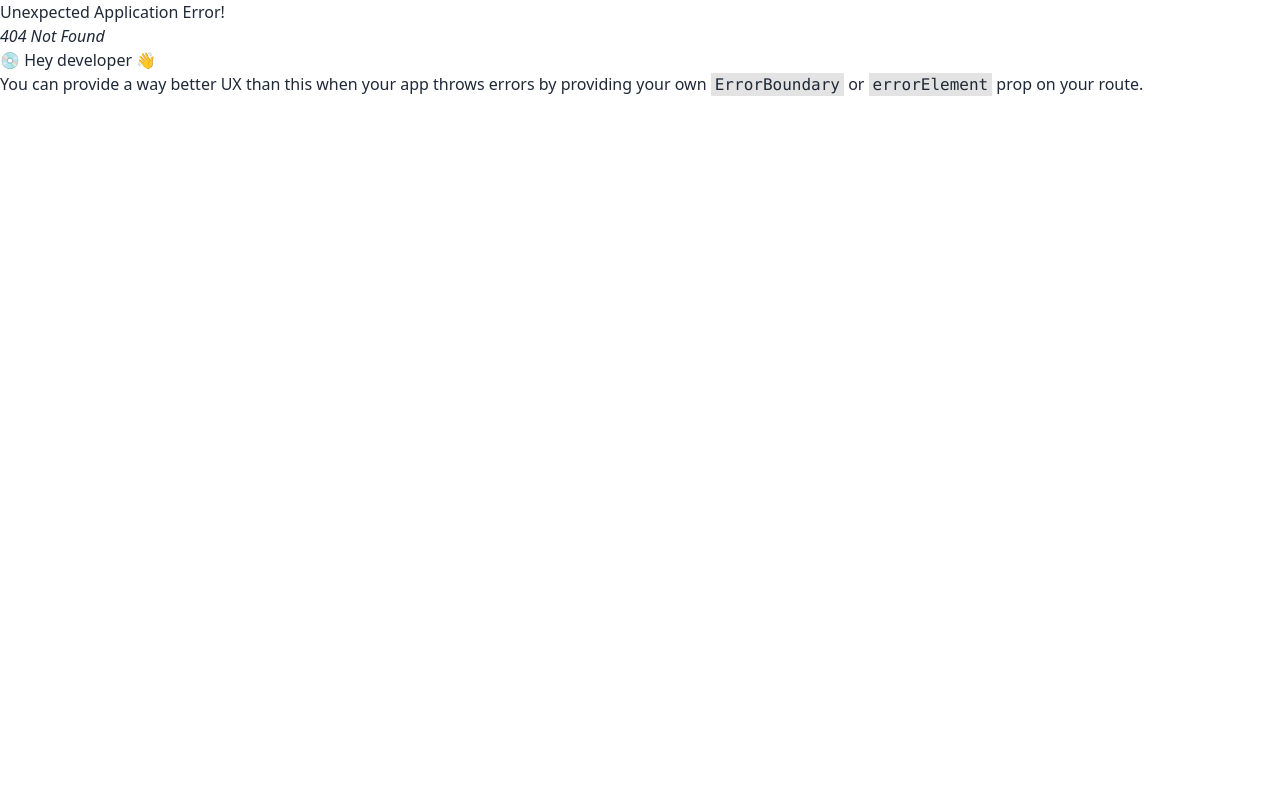
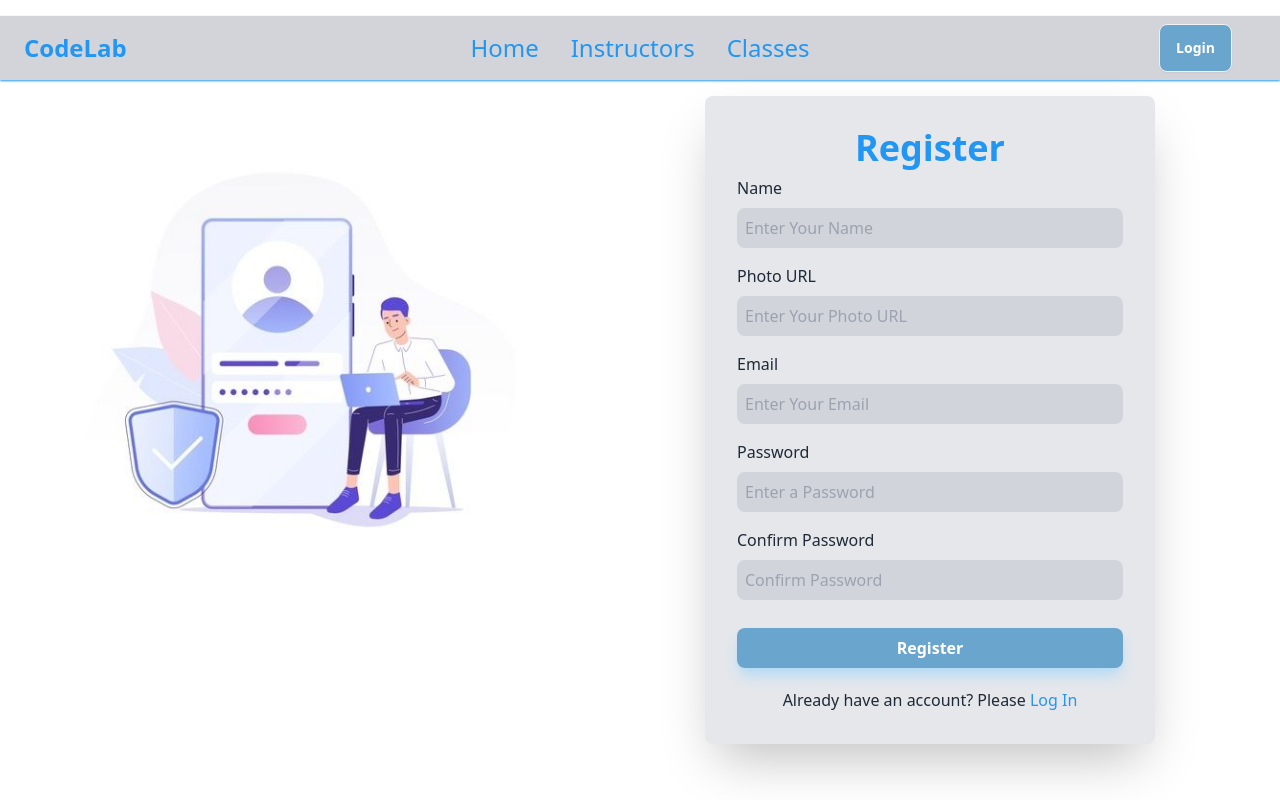
Before and after one commit to mahbub-alom/codelab-client, a React (Vite) app: page /register in a window 1280 px wide. Before the commit this address had no page. Shown: the top 800 px of the page. Built offline with nearby package versions, Linux system fonts and the light colour scheme.

Commit message:
register page done

```diff
--- a/package.json
+++ b/package.json
@@ -10,6 +10,7 @@
     "preview": "vite preview"
   },
   "dependencies": {
+    "axios": "^1.7.2",
     "localforage": "^1.10.0",
     "match-sorter": "^6.3.4",
     "react": "^18.2.0",
--- a/src/Pages/Home/Login/Login.jsx
+++ b/src/Pages/Home/Login/Login.jsx
@@ -146,6 +146,7 @@ const Login = () => {
           <p className="text-gray-800 text-center">
             Don't have an account? Please
             <Link to="/register" className="text-[#2196F3]">
+            {" "}
             Register
             </Link>
           </p>
--- /dev/null
+++ b/src/Pages/Home/Register/Register.jsx
@@ -0,0 +1,186 @@
+import React, { useContext, useState } from "react";
+import { useForm } from "react-hook-form";
+import RegisterImage from "../../../assets/Register/register.jpg";
+import { Link, useLocation, useNavigate } from "react-router-dom";
+import Swal from "sweetalert2";
+import useAuth from "../../../Hook/useAuth";
+
+const Register = () => {
+  const {
+    register,
+    handleSubmit,
+    reset,
+    formState: { errors },
+  } = useForm();
+  const { registerWithPass, updateUserProfile } = useAuth();
+  const [passMatch, setPassMatch] = useState("");
+
+  const location = useLocation();
+  const navigate = useNavigate();
+  const from = location.state?.from?.pathname || "/";
+
+  const onSubmit = (data) => {
+    if (data?.password !== data?.confirmPassword) {
+      setPassMatch("Password not matched");
+      return;
+    } else {
+      setPassMatch("");
+    }
+
+    //creating a new user
+    registerWithPass(data?.email, data?.password)
+      .then((result) => {
+        const loggedUser = result.user;
+        console.log(loggedUser);
+
+        // add additional information of user
+        updateUserProfile(data?.name, data?.photoURL).then(() => {
+          const saveUser = {
+            name: data.name,
+            email: data.email,
+            photoURL: data.photoURL,
+          };
+          console.log('saved user',saveUser);
+
+          fetch("https://cricket-starts-server.vercel.app/users", {
+            method: "POST",
+            headers: {
+              "content-type": "application/json",
+            },
+            body: JSON.stringify(saveUser),
+          })
+            .then((res) => res.json())
+            .then((data) => {
+              // console.log("after post",data)
+              if (data?.insertedId) {
+                reset();
+                Swal.fire({
+                  position: "top-end",
+                  icon: "success",
+                  title: "User created successfully.",
+                  showConfirmButton: false,
+                  timer: 1500,
+                });
+                navigate(from, { replace: true });
+              }
+            });
+        });
+      })
+      .catch((err) => {
+        console.log(err.message);
+        Swal.fire("Something went wrong", `${err.message}`, "error");
+      });
+  };
+
+  return (
+    <div className="grid grid-cols-1 pt-20 pe-10 sm:grid-cols-2 h-full w-full mt-4">
+      <div className="hidden sm:block">
+        <img
+          className="max-w-[600px] mx-auto mt-16"
+          src={RegisterImage}
+          alt=""
+        />
+      </div>
+
+      <div className="bg-white flex flex-col justify-center">
+        <form
+          className="max-w-[450px] w-full mx-auto rounded-lg bg-gray-200 p-8 px-8 shadow-2xl"
+          onSubmit={handleSubmit(onSubmit)}
+        >
+          <h2 className="text-4xl text-[#2196F3] font-bold text-center">
+            Register
+          </h2>
+          <div className="flex flex-col text-gray-800 py-2">
+            <label>Name</label>
+            <input
+              className="rounded-lg text-black bg-gray-300 mt-2 p-2 focus:border-indigo-500 focus:bg-gray-100 focus:outline-none"
+              type="text"
+              {...register("name")}
+              placeholder="Enter Your Name"
+            />
+          </div>
+          <div className="flex flex-col text-gray-800 py-2">
+            <label>Photo URL</label>
+            <input
+              className="rounded-lg text-black bg-gray-300 mt-2 p-2 focus:border-indigo-500 focus:bg-gray-100 focus:outline-none"
+              type="text"
+              {...register("photoURL")}
+              placeholder="Enter Your Photo URL"
+            />
+          </div>
+          <div className="flex flex-col text-gray-800 py-2">
+            <label>Email</label>
+            <input
+              className="rounded-lg text-black bg-gray-300 mt-2 p-2 focus:border-indigo-500 focus:bg-gray-100 focus:outline-none"
+              type="email"
+              {...register("email", { required: true })}
+              placeholder="Enter Your Email"
+            />
+            {errors.email?.type === "required" && (
+              <p className="text-red-600 text-sm">Email field is required</p>
+            )}
+          </div>
+          <div className="flex flex-col text-gray-800 py-2">
+            <label>Password</label>
+            <input
+              className="rounded-lg text-black bg-gray-300 mt-2 p-2 focus:border-indigo-500 focus:bg-gray-100 focus:outline-none"
+              type="password"
+              {...register("password", {
+                minLength: 6,
+                maxLength: 32,
+                pattern: /(?=.*[A-Z])(?=.*[!@#$&*])(?=.*[0-9])(?=.*[a-z])/,
+                required: true,
+              })}
+              placeholder="Enter a Password"
+            />
+            {errors.password?.type === "required" && (
+              <p className="text-red-600">Password is required</p>
+            )}
+            {errors.password?.type === "minLength" && (
+              <p className="text-red-600">Password must be 6 characters</p>
+            )}
+            {errors.password?.type === "maxLength" && (
+              <p className="text-red-600">
+                Password must be less than 20 characters
+              </p>
+            )}
+            {errors.password?.type === "pattern" && (
+              <p className="text-red-600">
+                Password must have one Uppercase one lower case, one number and
+                one special character.
+              </p>
+            )}
+          </div>
+          <div className="flex flex-col text-gray-800 py-2">
+            <label>Confirm Password</label>
+            <input
+              className="rounded-lg text-black bg-gray-300 mt-2 p-2 focus:border-indigo-500 focus:bg-gray-100 focus:outline-none"
+              type="password"
+              {...register("confirmPassword", { required: true })}
+              placeholder="Confirm Password"
+            />
+            {errors.confirmPassword?.type === "required" && (
+              <p className="text-red-600 text-sm">
+                Confirm Password field is required
+              </p>
+            )}
+            {passMatch && <p className="text-red-600 text-sm">{passMatch}</p>}
+          </div>
+
+          <button className="w-full my-5 py-2 bg-[#6aa5cd] text-white shadow-lg shadow-[#b2dbf6] hover:shadow-[#405c6e] font-semibold rounded-lg">
+            Register
+          </button>
+          <p className="text-gray-800 text-center">
+            Already have an account? Please
+            <Link to="/login" className="text-[#2196F3]">
+              {" "}
+              Log In
+            </Link>{" "}
+          </p>
+        </form>
+      </div>
+    </div>
+  );
+};
+
+export default Register;
--- a/src/Routes/Routes.jsx
+++ b/src/Routes/Routes.jsx
@@ -3,6 +3,7 @@ import { createBrowserRouter } from "react-router-dom";
 import Main from "../Layout/Main";
 import Home from "../Pages/Home/Home";
 import Login from "../Pages/Home/Login/Login";
+import Register from "../Pages/Home/Register/Register";
 
 const router = createBrowserRouter([
   {
@@ -17,6 +18,10 @@ const router = createBrowserRouter([
         path: "/login",
         element: <Login />,
       },
+      {
+        path: "/register",
+        element: <Register />,
+      },
     ],
   },
 ]);
```
Also changed, not shown: src/assets/Register/register.jpg (added), 1 other file (tests, documents, lock files or other folders).
